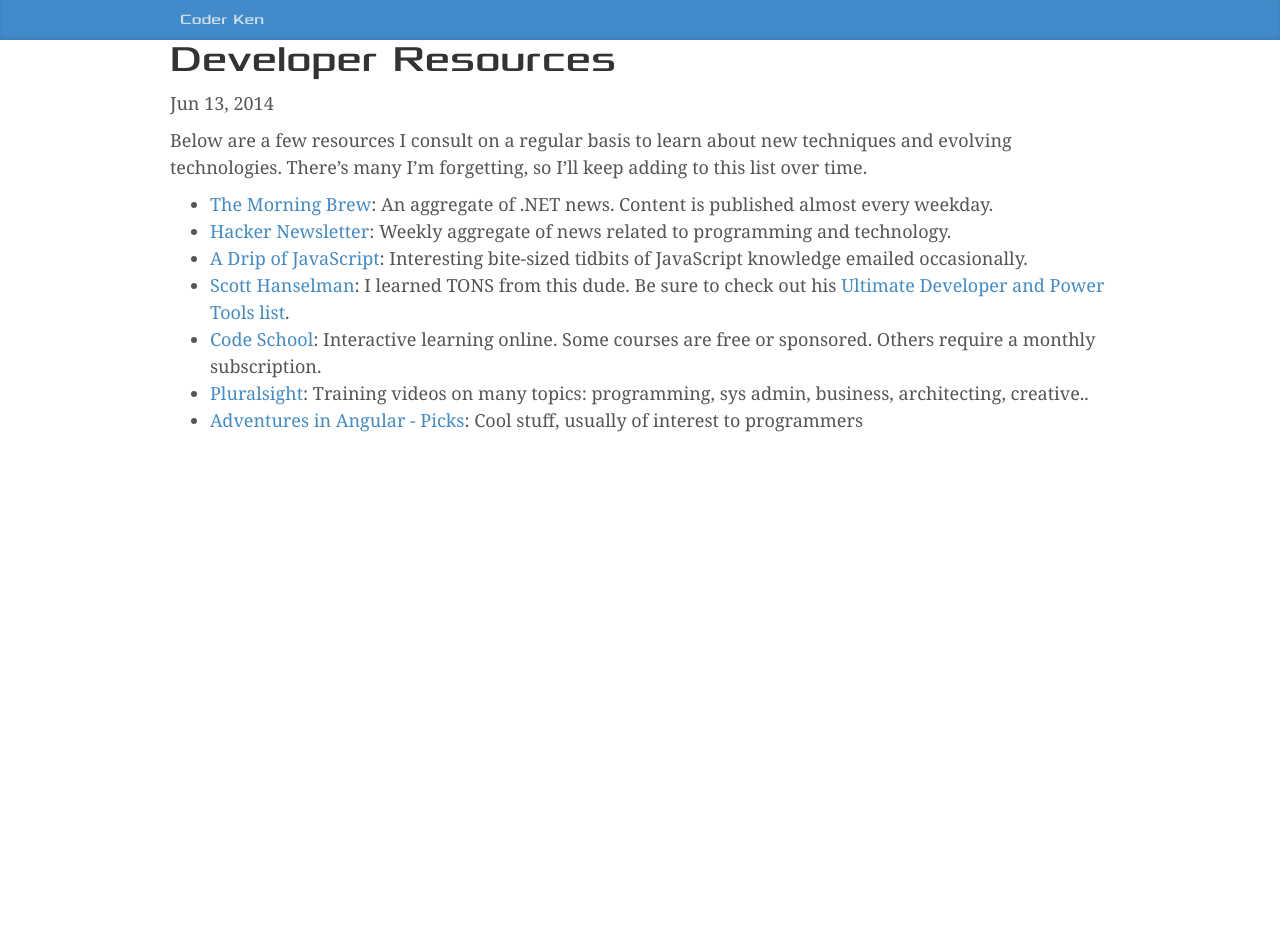
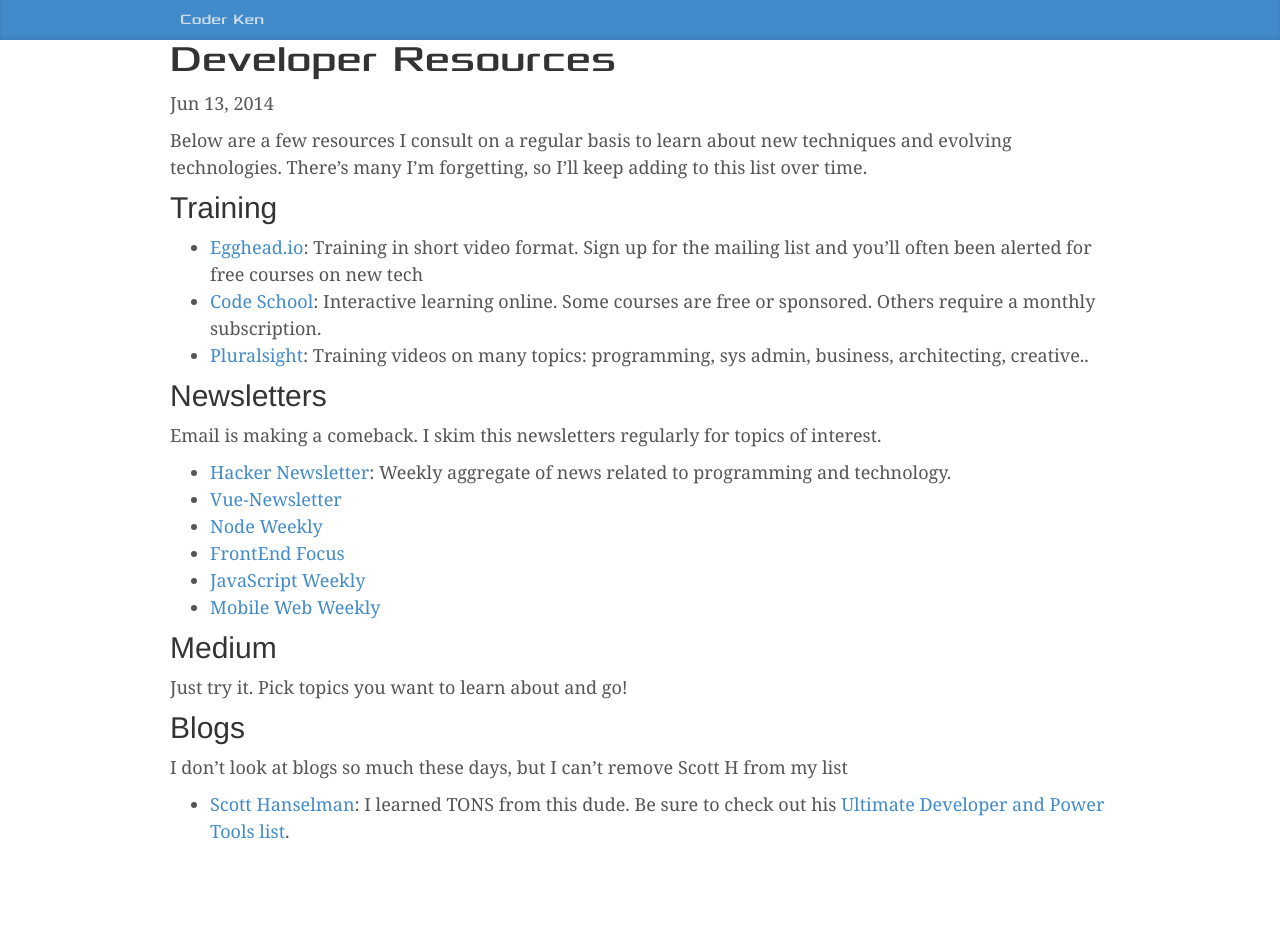
Before and after one commit to krcourville/krcourville.github.io, a Jekyll site: the page built from _posts/2014-06-13-developer-resources.markdown, in a window 1280 px wide. Built offline with Jekyll 4.4.1, drawn with Linux system fonts in a browser that asks for light colours; nearby versions of some CDN libraries; comment, search, counter and statistics services are not loaded; before the commit the page ends 900 px from its top, so only the background shows below that.

Commit message:
Update 2014-06-13-developer-resources.markdown

```diff
--- a/_posts/2014-06-13-developer-resources.markdown
+++ b/_posts/2014-06-13-developer-resources.markdown
@@ -5,10 +5,29 @@
 
 Below are a few resources I consult on a regular basis to learn about new techniques and evolving technologies.  There's many I'm forgetting, so I'll keep adding to this list over time.
 
-* [The Morning Brew](http://blog.cwa.me.uk/): An aggregate of .NET news. Content is published almost every weekday.
-* [Hacker Newsletter](http://www.hackernewsletter.com/): Weekly aggregate of news related to programming and technology.
-* [A Drip of JavaScript](http://designpepper.com/a-drip-of-javascript/): Interesting bite-sized tidbits of JavaScript knowledge emailed occasionally.
-* [Scott Hanselman](http://www.hanselman.com/): I learned TONS from this dude.  Be sure to check out his [Ultimate Developer and Power Tools list](http://www.hanselman.com/blog/ScottHanselmans2014UltimateDeveloperAndPowerUsersToolListForWindows.aspx).
+## Training
+
+* [Egghead.io](https://egghead.io): Training in short video format.  Sign up for the mailing list and you'll often been alerted for free courses on new tech
 * [Code School](https://www.codeschool.com/): Interactive learning online.  Some courses are free or sponsored.  Others require a monthly subscription.
 * [Pluralsight](http://pluralsight.com/training): Training videos on many topics: programming, sys admin, business, architecting, creative..
-* [Adventures in Angular - Picks](http://devchat.tv/adventures-in-angular/picks): Cool stuff, usually of interest to programmers
+
+## Newsletters
+
+Email is making a comeback. I skim this newsletters regularly for topics of interest.
+
+* [Hacker Newsletter](http://www.hackernewsletter.com/): Weekly aggregate of news related to programming and technology.
+* [Vue-Newsletter](https://www.getrevue.co/profile/vuenewsletter)
+* [Node Weekly](http://nodeweekly.com)
+* [FrontEnd Focus](http://frontendfocus.co)
+* [JavaScript Weekly](http://frontendfocus.co/)
+* [Mobile Web Weekly](https://mobilewebweekly.com)
+
+## Medium
+
+Just try it.  Pick topics you want to learn about and go!
+
+## Blogs
+
+I don't look at blogs so much these days, but I can't remove Scott H from my list
+
+* [Scott Hanselman](http://www.hanselman.com/): I learned TONS from this dude.  Be sure to check out his [Ultimate Developer and Power Tools list](http://www.hanselman.com/blog/ScottHanselmans2014UltimateDeveloperAndPowerUsersToolListForWindows.aspx).
```
